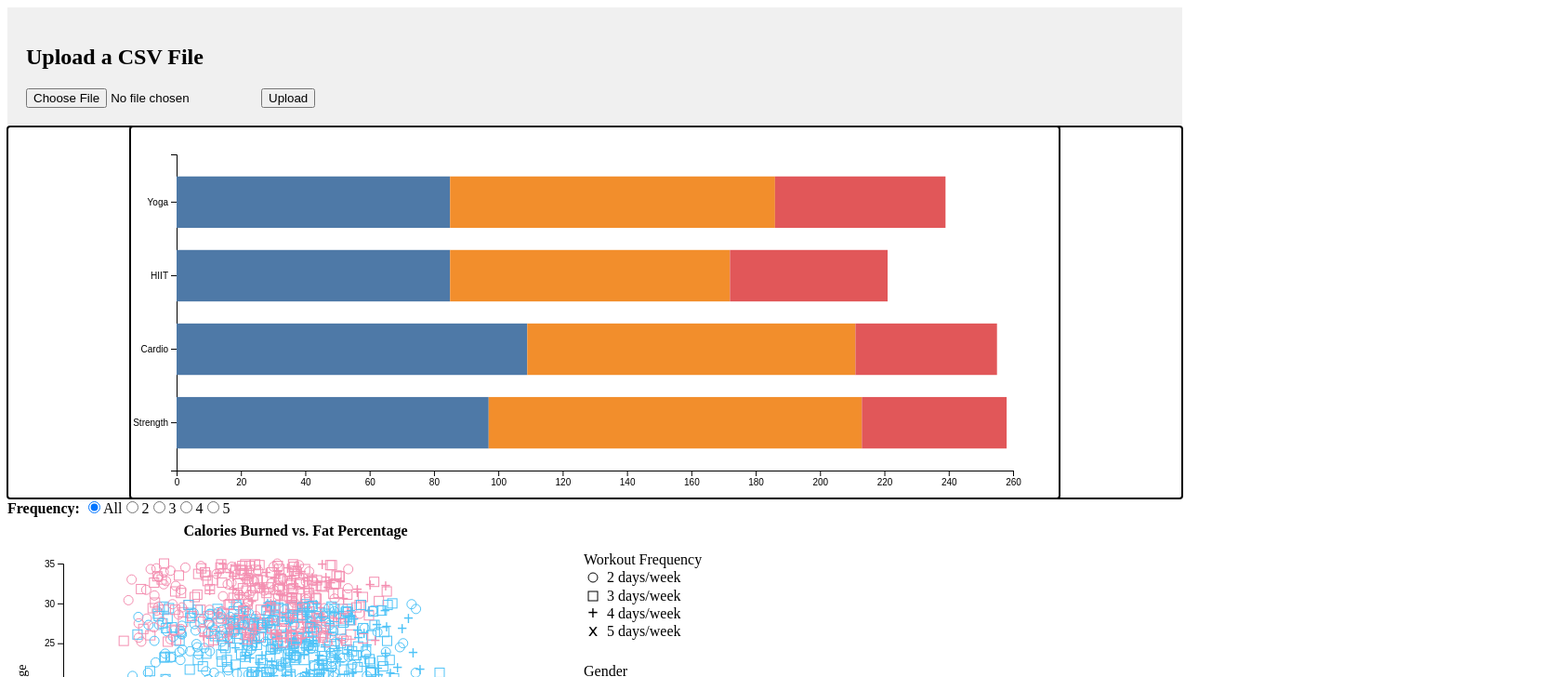
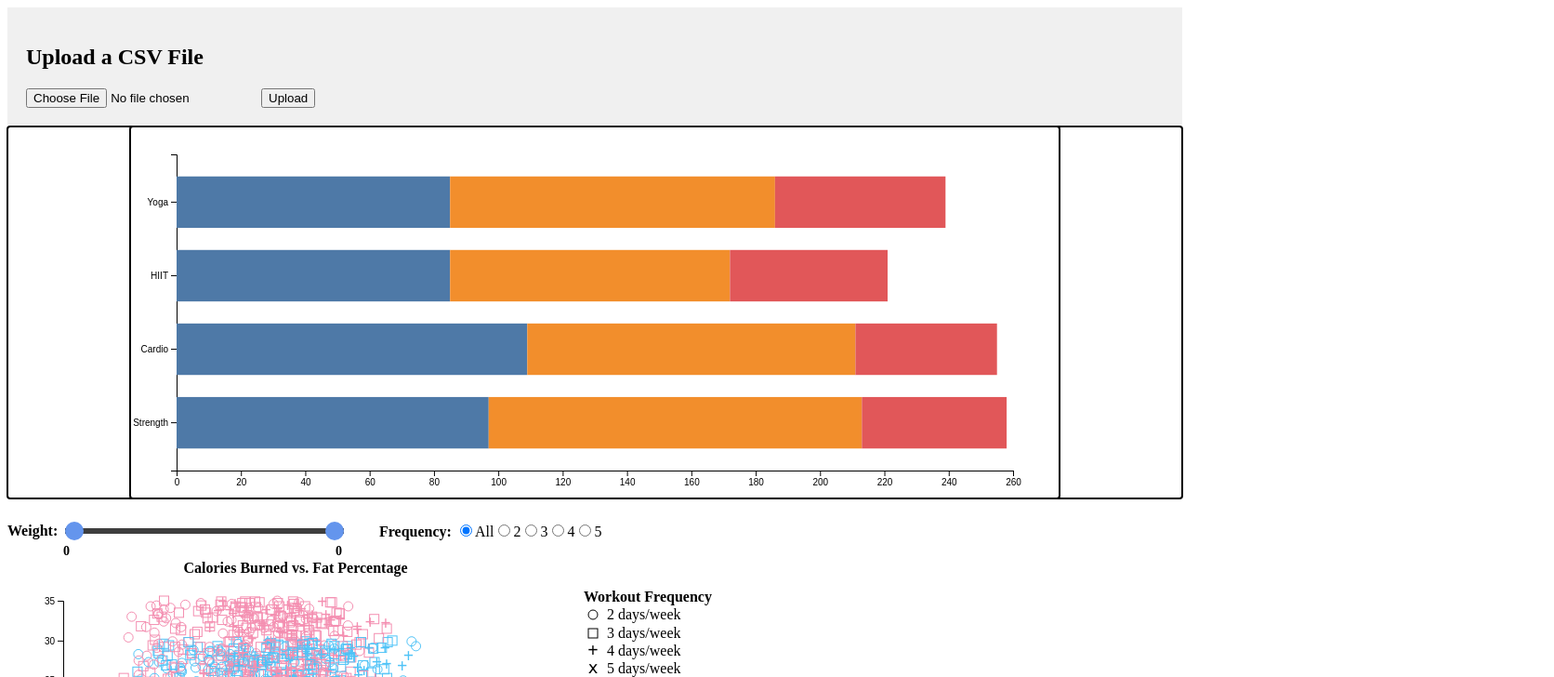
Before and after one commit to shiroCB/exercise-dashboard, a React (Create React App) app: page / in a window 1280 px wide. Shown: the top 728 px of the page at 93% size, 1672 px wide, since content can reach past the window. Built offline with nearby package versions, Linux system fonts and the light colour scheme.

Commit message:
working slider code, you can probably use it for graph1 as well

```diff
--- /dev/null
+++ b/src/Graph3.css
@@ -0,0 +1,102 @@
+.selectors {
+  height: 50px;
+}
+
+.range-slider {
+  position: relative;
+  display: flex;
+  align-items: center;
+  max-width: 300px;
+  height: 50px;
+  left: 50px;
+  margin: 10px 10px 10px 10px;
+}
+
+#weight {
+  position: absolute;
+}
+
+#frequency {
+  display: inline;
+  margin: auto;
+}
+
+.range-slider input[type="range"] {
+  position: absolute;
+  width: 100%;
+  pointer-events: none;
+}
+
+.range-slider input[type=range]::-webkit-slider-thumb {
+  pointer-events: all;
+}
+
+.range-slider input[type=range]::-moz-range-thumb {
+  pointer-events: all;
+}
+
+.range-slider input[type=range] {
+  appearance: none;
+  background: none;
+}
+
+.range-slider input[type=range]::-webkit-slider-thumb {
+  appearance: none;
+}
+
+.range-slider input[type=range]:focus {
+  outline: none;
+}
+
+.range-slider input[type=range]::-webkit-slider-thumb {
+  width: 20px;
+  height: 20px;
+  border: 0;
+  border-radius: 50%;
+  background: cornflowerblue;
+  cursor: pointer;
+}
+
+.range-slider input[type=range]::-moz-range-thumb {
+  width: 20px;
+  height: 20px;
+  border: 0;
+  border-radius: 50%;
+  background: cornflowerblue;
+  cursor: pointer;
+}
+
+.range-slider input[type=range]:first-child::-webkit-slider-runnable-track {
+  background: #3e3e3e
+}
+
+.range-slider input[type=range]:first-child::-moz-range-track {
+  background: #3e3e3e;
+}
+
+.range-slider input[type=range]::-webkit-slider-runnable-track {
+  height: 6px;
+}
+
+.range-slider input[type=range]::-moz-range-track {
+  height: 6px;
+}
+
+.range-slider input[type=range]::-webkit-slider-thumb {
+  margin-top: -7px;
+}
+
+.range-slider .rangeMin, .range-slider .rangeMax {
+  position: absolute;
+  bottom: -5px;
+  font-size: 14px;
+  font-weight: 700;
+}
+.range-slider .rangeMin { left: 0; }
+.range-slider .rangeMax { right: 0; }
+
+.frequency-selector {
+  position: relative;
+  top: -45px;
+  left: 400px;
+}
--- a/src/Graph3.js
+++ b/src/Graph3.js
@@ -1,11 +1,13 @@
 import { Component } from "react";
 import * as d3 from "d3";
+import "./Graph3.css";
+import "./range-slider"
 
 class Graph3 extends Component {
   constructor(props) {
     super(props);
     this.state = {
-      minWeight: 0,
+      minWeight: 40,
       maxWeight: 129.90,
       frequency: "All",
     };
@@ -162,6 +164,7 @@ class Graph3 extends Component {
       .attr("x", -10)
       .attr("y", -5)
       .attr("font-size", "16px")
+      .attr("font-weight", "bold")
       .attr("dy", ".35em")
       .text("Workout Frequency")
 
@@ -224,6 +227,7 @@ class Graph3 extends Component {
       .attr("x", -10)
       .attr("y", 115)
       .attr("font-size", "16px")
+      .attr("font-weight", "bold")
       .attr("dy", ".35em")
       .text("Gender")
 
@@ -254,9 +258,28 @@ class Graph3 extends Component {
     const options = ["All", "2", "3", "4", "5"];
     return (
     <div className="graph3">
-      <div className="selectors">
-        {/* <p style={{ display: "inline" }}><b>Weight: </b></p> */}
-        <p style={{ display: "inline" }}><b>Frequency: </b></p>
+      <div className="selectors" display="flex" flex-direction="row">
+        <p id="weight"><b>Weight: </b></p>
+        <div className="range-slider">
+          <input
+            type="range"
+            min={40}
+            max={129.90}
+            value={this.state.minWeight}
+            step="0.1"
+            onChange={e => {this.setState({minWeight: e.target.value})}}/>
+          <input
+            type="range"
+            min={40}
+            max={129.90}
+            step="0.1"
+            value={this.state.maxWeight}
+            onChange={e => {this.setState({maxWeight: e.target.value})}}/>
+          <div class="rangeMin">0</div>
+          <div class="rangeMax">0</div>
+        </div>
+        <div className="frequency-selector">
+          <p id="frequency"><b>Frequency: </b></p>
           {options.map((frequency) => {
             return (
               <label key={frequency}>
@@ -271,6 +294,7 @@ class Graph3 extends Component {
             );
           })}
         </div>
+      </div>
       <div className="chart"></div>
     </div>);
   }
--- /dev/null
+++ b/src/range-slider.js
@@ -0,0 +1,24 @@
+window.addEventListener("load", () => {
+  document.querySelectorAll(".range-slider").forEach(rangeSlider => {
+    const ranges = rangeSlider.querySelectorAll("input[type=range]");
+    const rangeMin = rangeSlider.querySelector(".rangeMin");
+    const rangeMax = rangeSlider.querySelector(".rangeMax");
+
+    ranges[0].addEventListener("input", e => {
+      if (+ranges[0].value >= +ranges[1].value) {
+        ranges[0].value = +ranges[1].value - 1;
+      }
+      rangeMin.innerHTML = ranges[0].value;
+    });
+
+    ranges[1].addEventListener("input", e => {
+      if (+ranges[1].value <= +ranges[0].value) {
+        ranges[1].value = +ranges[0].value + 1;
+      }
+      rangeMax.innerHTML = ranges[1].value;
+    });
+
+    rangeMin.innerHTML = ranges[0].value;
+    rangeMax.innerHTML = ranges[1].value;
+  });
+});
```
Lines whose indentation alone changed are shown as unchanged.
